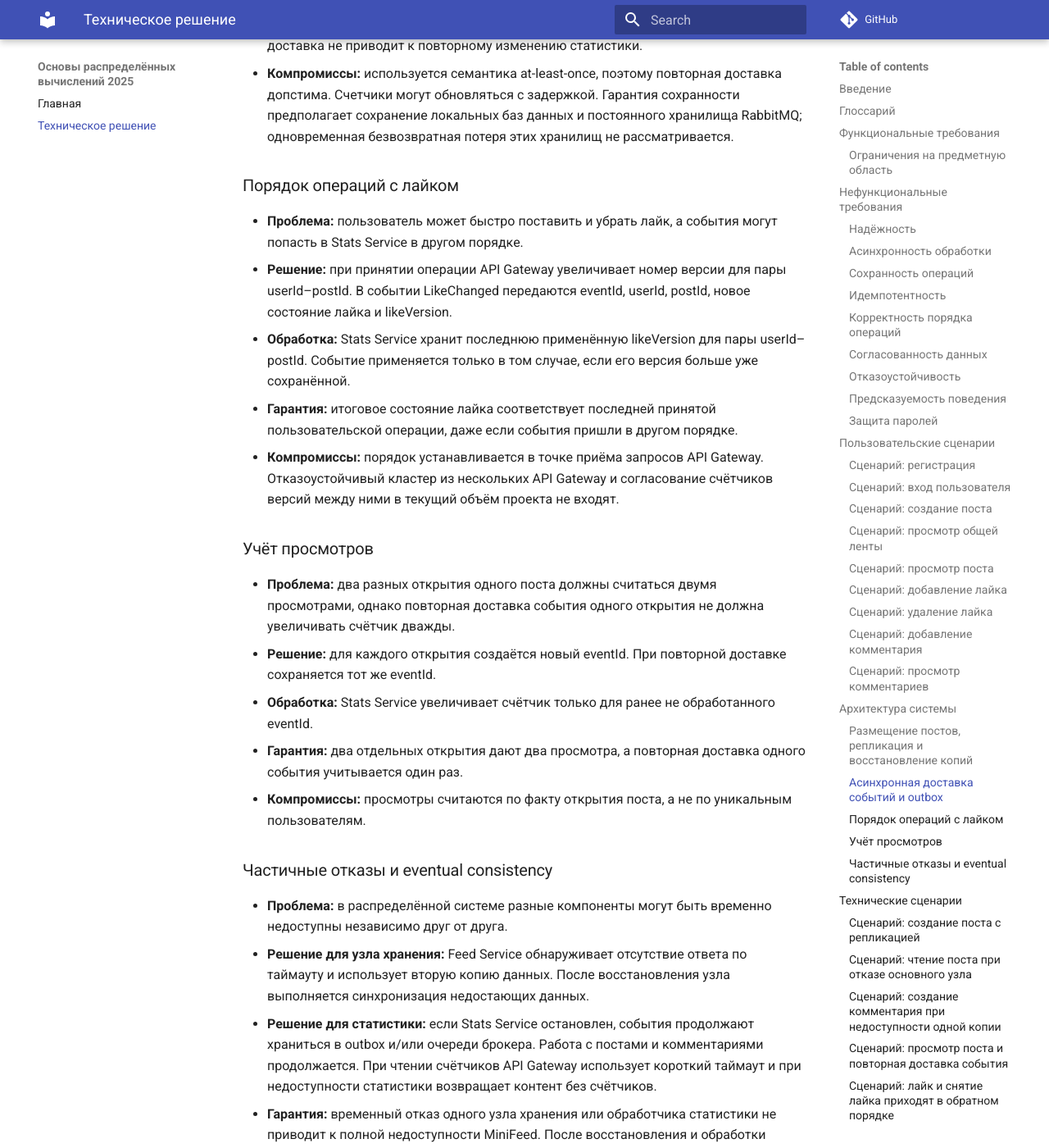
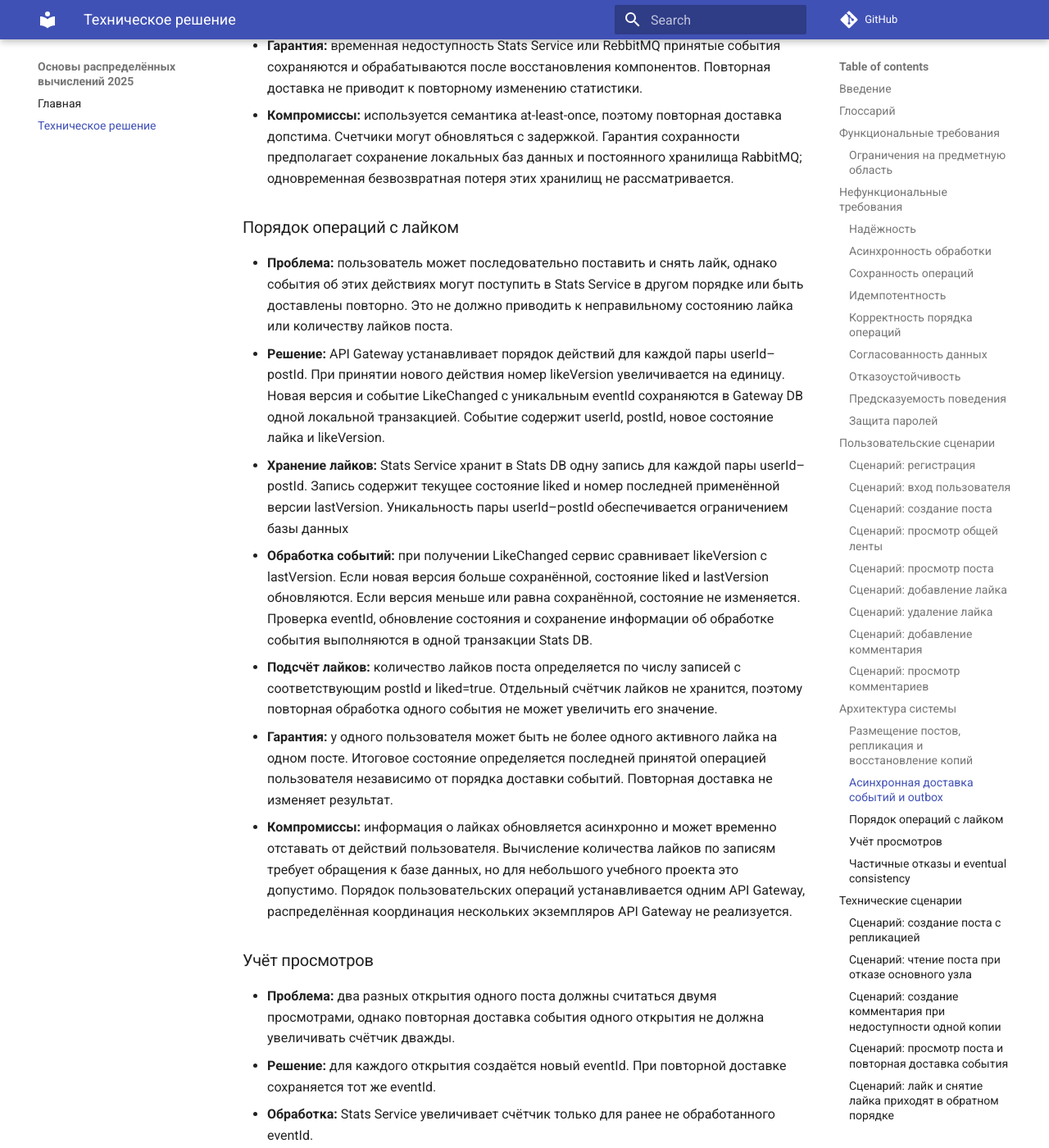
Before and after one commit to spbu-ds-practicum-2026/brigada, an MkDocs documentation site: the page built from docs/tr.md, in a window 1280 px wide and 1400 px high, scrolled down 12394 px. Shown: the whole window at 82% size. Built offline with MkDocs 1.6.1 and Material for MkDocs 9.7.7, drawn with Linux system fonts in a browser that asks for light colours; comment, search, counter and statistics services are not loaded; some of the changed text lies outside the part shown.

Commit message:
Update tr.md
Исправили обработку лайков и порядка событий

````diff
--- a/docs/tr.md
+++ b/docs/tr.md
@@ -337,7 +337,7 @@
 6. **Storage Node 1..3** — три одинаковых узла хранения. Каждый узел имеет собственную локальную базу и хранит часть постов и комментариев.
 7. **Message Broker** — RabbitMQ. Используется для асинхронной передачи событий лайков и просмотров.
 8. **Stats Service** — сервис статистики. Получает события из брокера, выполняет дедупликацию и обновляет состояние лайков и счётчики просмотров.
-9. **Stats DB** — локальная база сервиса статистики. Хранит состояние лайков, счётчики просмотров, последние версии операций лайка и идентификаторы уже обработанных событий.
+9. **Stats DB** — локальная база сервиса статистики. Хранит количество просмотров постов, состояние лайков пользователей, последние применённые версии операций лайка и идентификаторы обработанных событий. Для каждой пары userId–postId хранится не более одной записи о состоянии лайка. Общее количество лайков поста вычисляется по числу активных лайков.
 
 Для учебного прототипа сервисы планируется реализовать на Python с FastAPI. Локальные данные сервисов хранятся в SQLite, а запуск всей системы выполняется через Docker Compose. Такой выбор позволяет сосредоточиться на логике распределённой системы и не усложнять проект администрированием нескольких полноценных СУБД.
 
@@ -404,11 +404,13 @@ graph TD
 
 ### Порядок операций с лайком
 
-- **Проблема:** пользователь может быстро поставить и убрать лайк, а события могут попасть в Stats Service в другом порядке.
-- **Решение:** при принятии операции API Gateway увеличивает номер версии для пары userId–postId. В событии LikeChanged передаются eventId, userId, postId, новое состояние лайка и likeVersion.
-- **Обработка:** Stats Service хранит последнюю применённую likeVersion для пары userId–postId. Событие применяется только в том случае, если его версия больше уже сохранённой.
-- **Гарантия:** итоговое состояние лайка соответствует последней принятой пользовательской операции, даже если события пришли в другом порядке.
-- **Компромиссы:** порядок устанавливается в точке приёма запросов API Gateway. Отказоустойчивый кластер из нескольких API Gateway и согласование счётчиков версий между ними в текущий объём проекта не входят.
+- **Проблема:** пользователь может последовательно поставить и снять лайк, однако события об этих действиях могут поступить в Stats Service в другом порядке или быть доставлены повторно. Это не должно приводить к неправильному состоянию лайка или количеству лайков поста.
+- **Решение:** API Gateway устанавливает порядок действий для каждой пары userId–postId. При принятии нового действия номер likeVersion увеличивается на единицу. Новая версия и событие LikeChanged с уникальным eventId сохраняются в Gateway DB одной локальной транзакцией. Событие содержит userId, postId, новое состояние лайка и likeVersion.
+- **Хранение лайков:** Stats Service хранит в Stats DB одну запись для каждой пары userId–postId. Запись содержит текущее состояние liked и номер последней применённой версии lastVersion. Уникальность пары userId–postId обеспечивается ограничением базы данных
+- **Обработка событий:** при получении LikeChanged сервис сравнивает likeVersion с lastVersion. Если новая версия больше сохранённой, состояние liked и lastVersion обновляются. Если версия меньше или равна сохранённой, состояние не изменяется. Проверка eventId, обновление состояния и сохранение информации об обработке события выполняются в одной транзакции Stats DB.
+- **Подсчёт лайков:** количество лайков поста определяется по числу записей с соответствующим postId и liked=true. Отдельный счётчик лайков не хранится, поэтому повторная обработка одного события не может увеличить его значение.
+- **Гарантия:** у одного пользователя может быть не более одного активного лайка на одном посте. Итоговое состояние определяется последней принятой операцией пользователя независимо от порядка доставки событий. Повторная доставка не изменяет результат.
+- **Компромиссы:** информация о лайках обновляется асинхронно и может временно отставать от действий пользователя. Вычисление количества лайков по записям требует обращения к базе данных, но для небольшого учебного проекта это допустимо. Порядок пользовательских операций устанавливается одним API Gateway, распределённая координация нескольких экземпляров API Gateway не реализуется.
 
 ### Учёт просмотров
 
@@ -543,29 +545,64 @@ sequenceDiagram
 
 ### Сценарий: лайк и снятие лайка приходят в обратном порядке
 
-1. Пользователь ставит лайк. API Gateway принимает операцию с likeVersion = 1 и сохраняет событие LikeChanged(state=true, version=1).
-2. Затем пользователь снимает лайк. API Gateway принимает операцию с likeVersion = 2 и сохраняет LikeChanged(state=false, version=2).
-3. Из-за повторов или задержек событие версии 2 приходит в Stats Service раньше версии 1.
-4. Stats Service применяет версию 2 и сохраняет, что лайк отсутствует.
-5. Позже приходит версия 1.
-6. Stats Service видит, что version=1 меньше уже применённой version=2, и игнорирует устаревшее событие.
-7. Итоговое состояние соответствует последнему принятому действию пользователя: лайка нет.
+1. Авторизованный пользователь ставит лайк посту. API Gateway принимает действие и определяет для пары userId–postId следующую версию likeVersion=1.
+2. API Gateway одной транзакцией сохраняет новую версию и событие LikeChanged(state=true, version=1) в outbox.
+3. Пользователь снимает лайк с того же поста. API Gateway принимает действие и сохраняет LikeChanged(state=false, version=2) вместе с новой версией.
+4. Фоновый отправитель передаёт события из outbox в RabbitMQ.
+5. Из-за задержек или повторной доставки Stats Service сначала получает событие с version=2.
+6. Stats Service проверяет текущую версию для пары userId–postId. Поскольку более новой версии ещё нет, сервис сохраняет liked=false и lastVersion=2.
+7. Затем Stats Service получает событие с version=1.
+8. Сервис сравнивает версии и обнаруживает, что version=1 меньше сохранённой lastVersion=2. Устаревшее событие не изменяет состояние лайка.
+9. Обработка каждого события и сохранение его eventId выполняются в одной локальной транзакции.
+10. При запросе количества лайков Stats Service подсчитывает активные лайки пользователей для указанного поста.
+11. Итоговое состояние соответствует последнему принятому действию пользователя: лайк снят, и пользователь не учитывается в количестве лайков поста.
 
-~~~mermaid
+```mermaid
 sequenceDiagram
+    participant Client
     participant Gateway as API Gateway
+    participant GatewayDB as Gateway DB
     participant Broker as RabbitMQ
     participant Stats as Stats Service
     participant StatsDB as Stats DB
 
-    Gateway->>Broker: LikeChanged(false, version=2)
-    Broker->>Stats: version=2
-    Stats->>StatsDB: применить state=false, lastVersion=2
-    Gateway->>Broker: LikeChanged(true, version=1)
-    Broker->>Stats: version=1
-    Stats->>StatsDB: version 1 < lastVersion 2
-    StatsDB-->>Stats: игнорировать устаревшее событие
-~~~
+    Client->>Gateway: Поставить лайк
+    Gateway->>GatewayDB: Транзакция: version=1 и outbox(state=true)
+    GatewayDB-->>Gateway: OK
+    Gateway-->>Client: Действие принято
+
+    Client->>Gateway: Снять лайк
+    Gateway->>GatewayDB: Транзакция: version=2 и outbox(state=false)
+    GatewayDB-->>Gateway: OK
+    Gateway-->>Client: Действие принято
+
+    Gateway->>Broker: Публикация событий из outbox
+
+    Note over Broker,Stats: В тесте меняем порядок доставки событий
+
+    Broker->>Stats: LikeChanged(false, version=2)
+    Stats->>StatsDB: Сохранить liked=false, lastVersion=2
+    StatsDB-->>Stats: OK
+    Stats-->>Broker: ACK
+
+    Broker->>Stats: LikeChanged(true, version=1)
+    Stats->>StatsDB: Проверить lastVersion
+    StatsDB-->>Stats: lastVersion=2
+
+    Note over Stats,StatsDB: version 1 меньше version 2
+    Note over Stats,StatsDB: Состояние лайка не меняется
+
+    Stats->>StatsDB: Отметить eventId обработанным
+    StatsDB-->>Stats: OK
+    Stats-->>Broker: ACK
+
+    Client->>Gateway: Получить количество лайков
+    Gateway->>Stats: Запрос статистики поста
+    Stats->>StatsDB: Подсчитать записи liked=true
+    StatsDB-->>Stats: Количество лайков
+    Stats-->>Gateway: Количество лайков
+    Gateway-->>Client: Показать статистику
+```
 
 ### Сценарий: временная остановка Stats Service
 
@@ -661,8 +698,10 @@ sequenceDiagram
   - тест подтверждения обработки: Stats Service останавливается после сохранениярезультата обработки события в Stats DB, но до отправки ACK в RabbitMQ. После повторной доставки событие распознается по eventId, а счётчик не изменяется повторною
 
 - **Тесты порядка событий**
-  - LikeChanged(version=2) обрабатывается раньше version=1, но итоговое состояние соответствует version=2;
-  - несколько последовательных операций над лайком приводят к состоянию, соответствующему операции с максимальной принятой версией.
+  - при обработке LikeChanged(version=2) раньше LikeChanged(version=1) итоговое состояние лайка соответствует версии 2;
+- повторная доставка одного события LikeChanged с тем же eventId не изменяет состояние лайка;
+- повторная постановка лайка одним пользователем не создаёт второй активный лайк на том же посте;
+- после последовательных действий «поставить лайк», «снять лайк», «поставить лайк» итоговое состояние соответствует последней принятой версии, а пользователь учитывается в количестве лайков только один раз.
 
 - **Тесты деградации**
   - при остановке Stats Service лента, посты и комментарии продолжают открываться;
````
